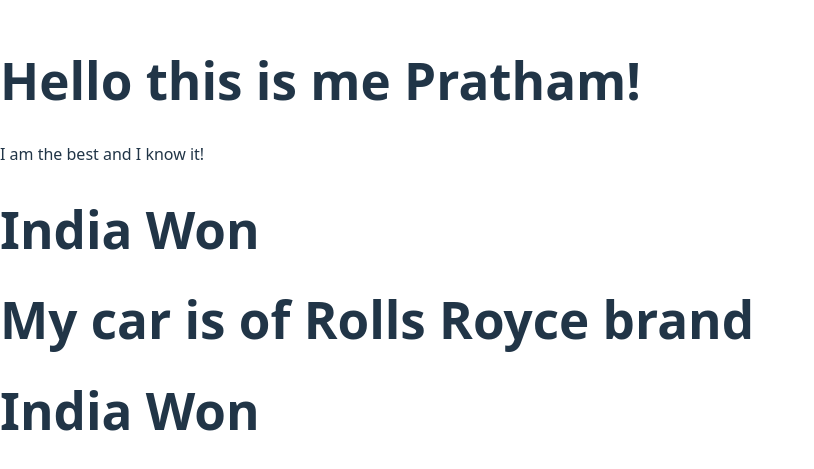
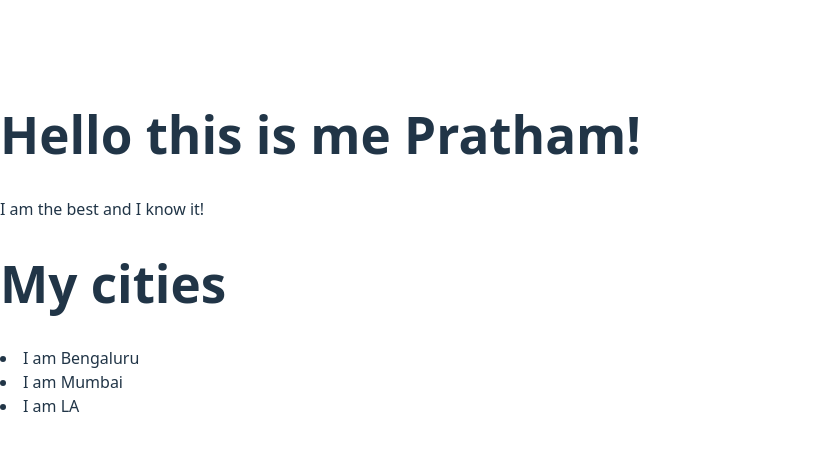
Before and after one commit to pratham2707/react-practice, a React (Vite) app: page / in a window 1280 px wide. Shown: the part 155-624 px from the top of the page, without its empty margins (0-814 px from the left). Built offline with nearby package versions, Linux system fonts and the light colour scheme.

Commit message:
Lists in React with Key using Map

```diff
--- a/src/App.jsx
+++ b/src/App.jsx
@@ -21,9 +21,11 @@
 
 // import Parent from "./Components/Children/Children.jsx"
 
-import PropsCondition from "./Components/ConditionalRendering/PropsCondition.jsx"
-import TernaryOperator from "./Components/ConditionalRendering/TernaryOperator.jsx"
-import TwoAmpersands from "./Components/ConditionalRendering/TwoAmpersands.jsx"
+// import PropsCondition from "./Components/ConditionalRendering/PropsCondition.jsx"
+// import TernaryOperator from "./Components/ConditionalRendering/TernaryOperator.jsx"
+// import TwoAmpersands from "./Components/ConditionalRendering/TwoAmpersands.jsx"
+
+import SampleList from "./Components/Lists/SampleLists.jsx"
 
 function App() {
   return (
@@ -52,9 +54,11 @@
       <OnClickWithArguments />
       <EventObject /> */}
       {/* All related to conditional rendering */}
-      <PropsCondition />
+      {/* <PropsCondition />
       <TwoAmpersands brand="Rolls Royce" />
-      <TernaryOperator />
+      <TernaryOperator /> */}
+      {/* All related to Lists */}
+      <SampleList />
     </>
   )
 }
--- /dev/null
+++ b/src/Components/Lists/SampleLists.jsx
@@ -0,0 +1,11 @@
+function SampleList() {
+    const myList = [{ id: 1, name: "Bengaluru" }, { id: 2, name: "Mumbai" }, { id: 3, name: "LA" }]
+    return (
+        <>
+            <h1>My cities</h1>
+            {myList.map((city) => <li key={city.name}>I am {city.name}</li>)}
+        </>
+    )
+}
+
+export default SampleList;
```
